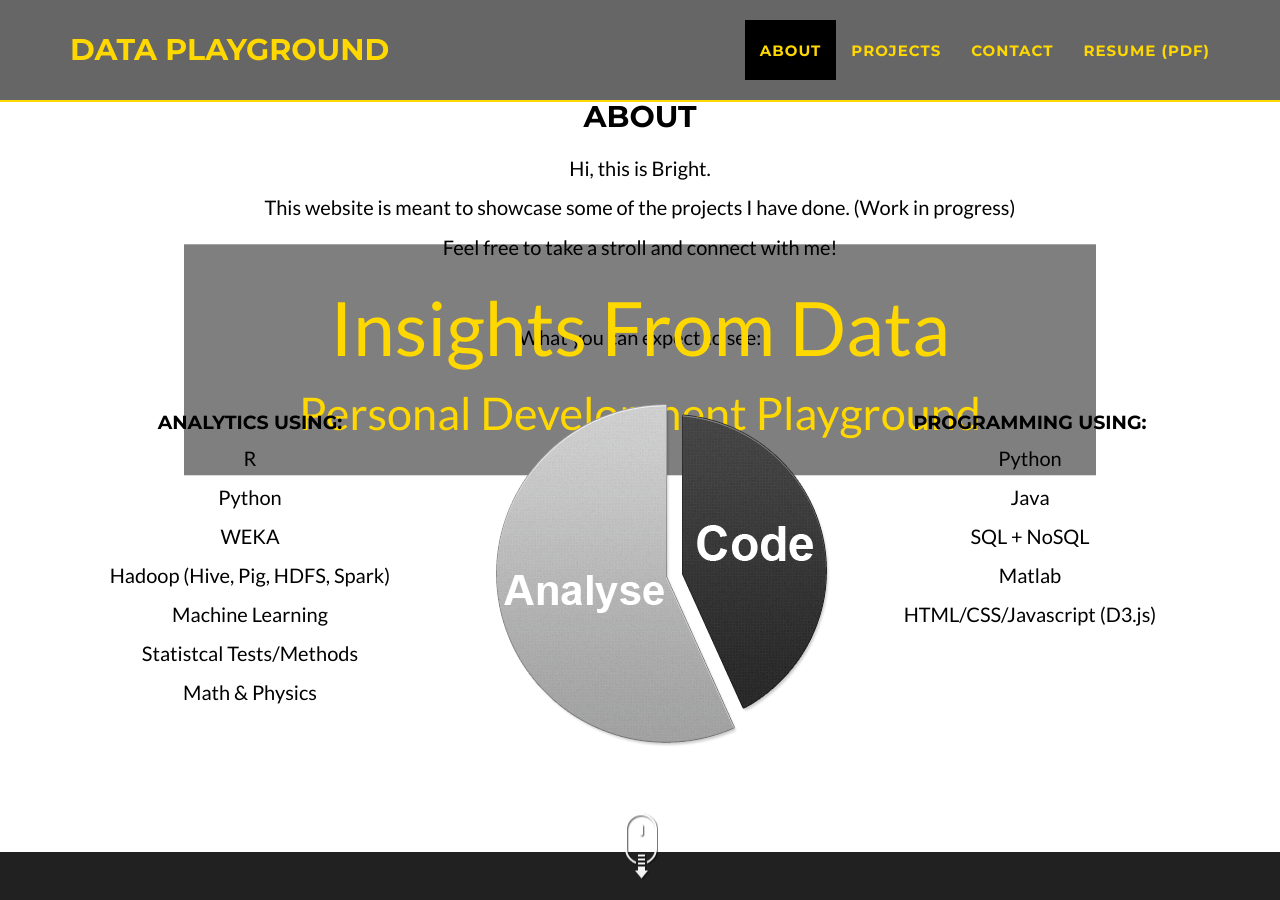
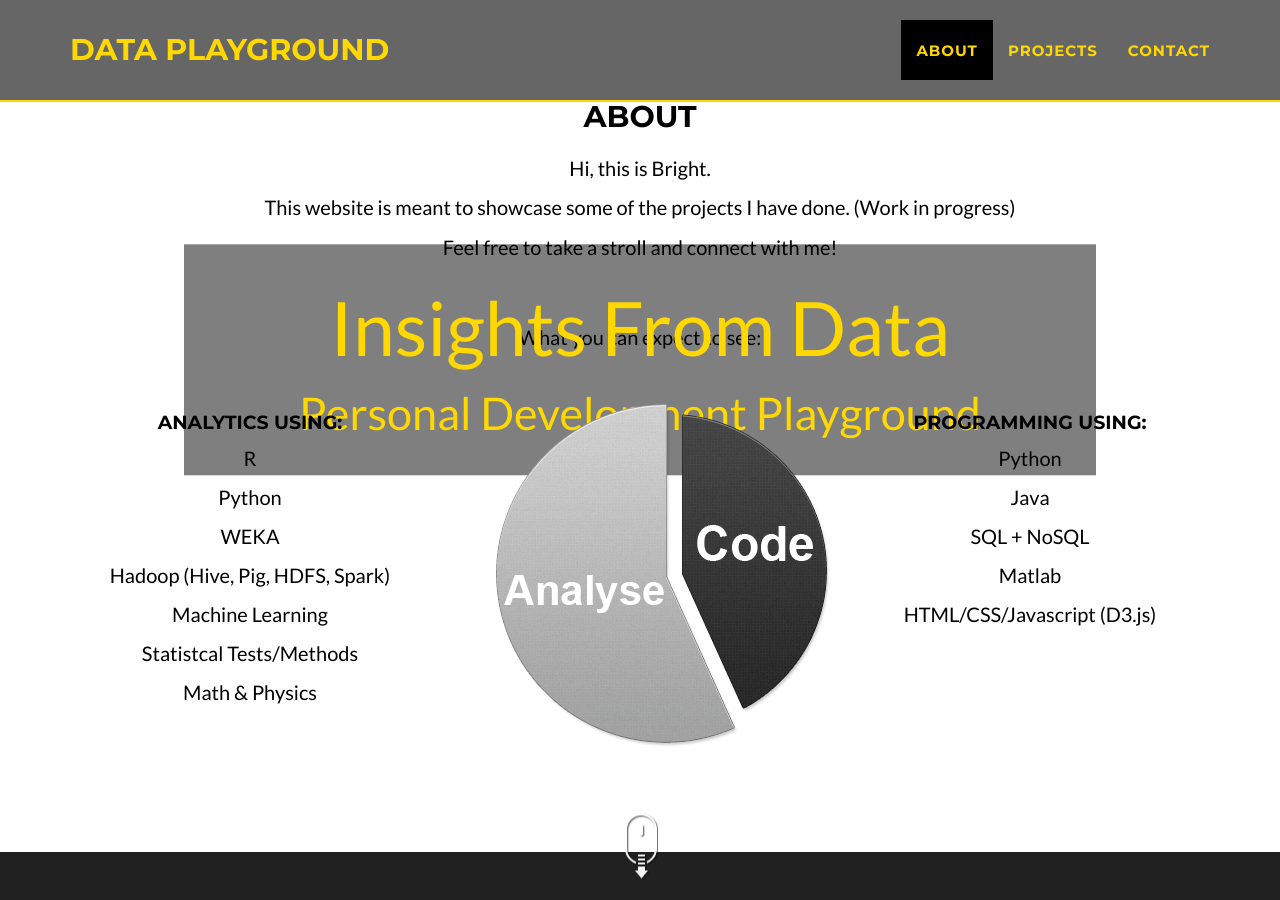
Before and after one commit to brightwangca/brightwangca.github.io, a Jekyll site: the page built from index.html, in a window 1280 px wide and 900 px high. Built offline with Jekyll 4.4.1, drawn with Linux system fonts in a browser that asks for light colours.

Commit message:
Get rid of resume

```diff
--- a/_includes/nav.html
+++ b/_includes/nav.html
@@ -27,9 +27,6 @@
                     <li class="page-scroll">
                         <a href="#contact">Contact</a>
                     </li>
-                    <li class="">
-                        <a href="img/resume.pdf" target="_blank">Resume (PDF)</a>
-                    </li>
                 </ul>
             </div>
             <!-- /.navbar-collapse -->
```
Also changed, not shown: 4 other files.
